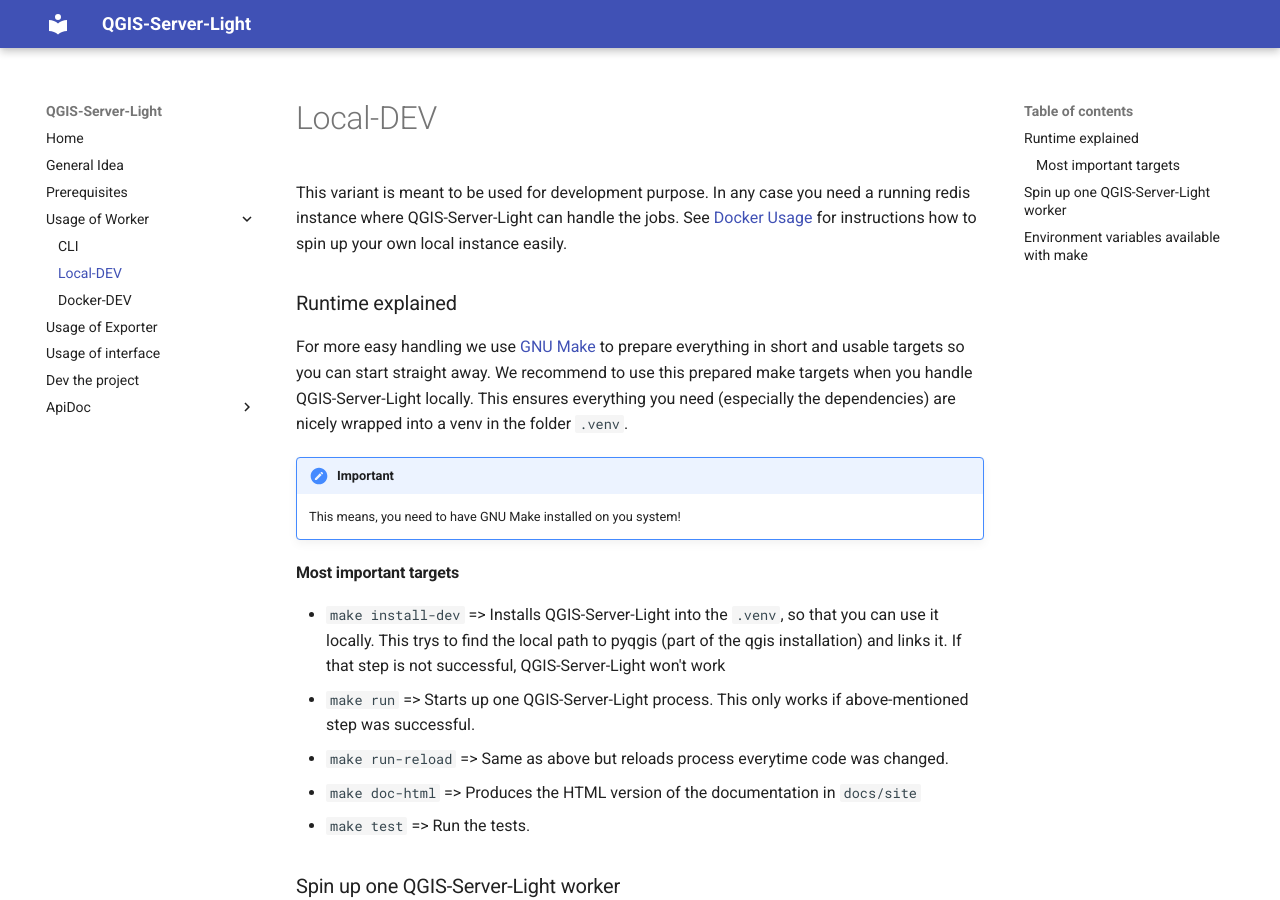
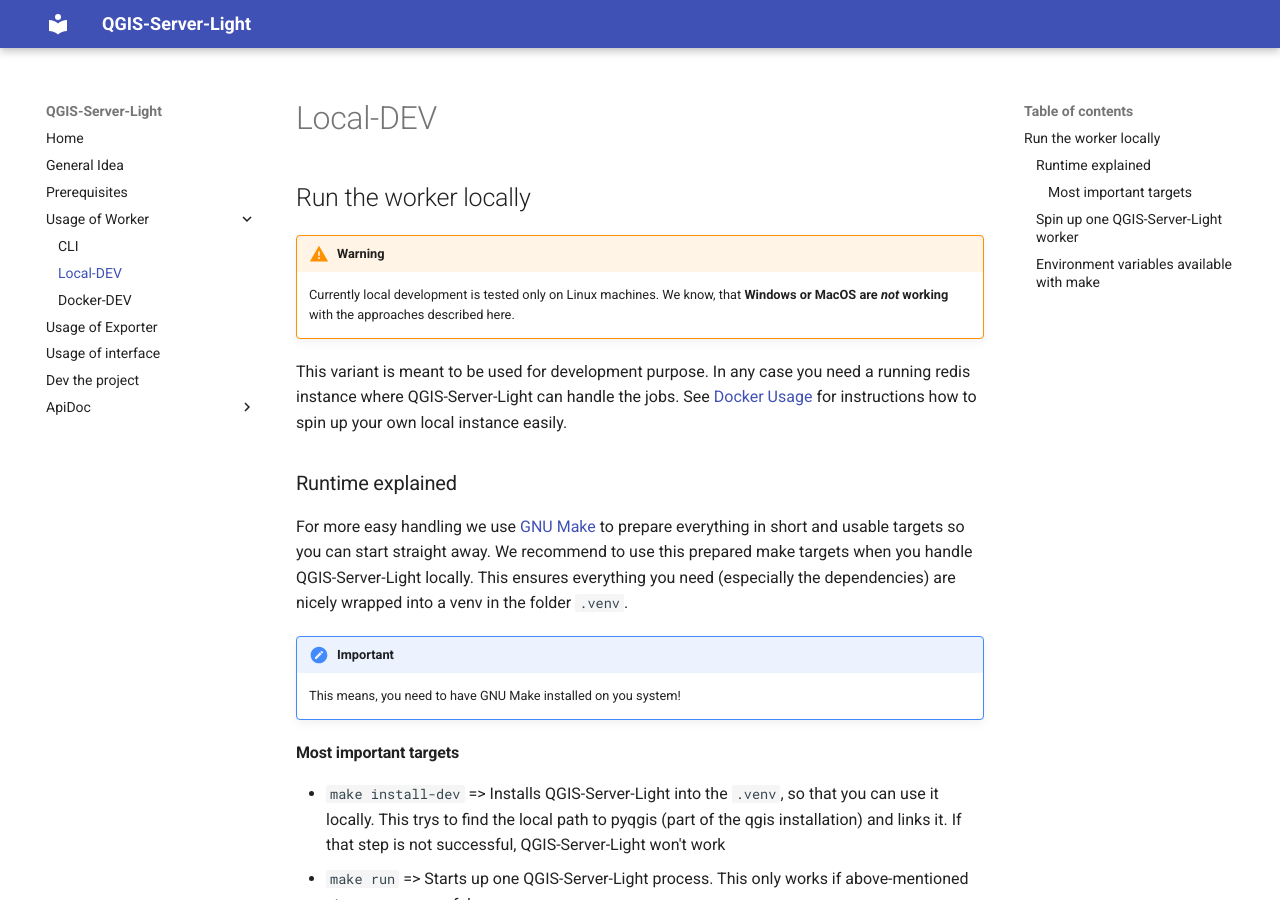
Before and after one commit to opengisch/qgis-server-light, an MkDocs documentation site: the page built from docs/src/usage.worker.local.md, in a window 1280 px wide and 900 px high. Built offline with MkDocs 1.6.1 and Material for MkDocs 9.7.7, drawn with Linux system fonts in a browser that asks for light colours.

Commit message:
imporve info for local runtime

```diff
--- a/docs/src/usage.worker.local.md
+++ b/docs/src/usage.worker.local.md
@@ -1,3 +1,9 @@
+## Run the worker locally
+
+!!! warning
+    Currently local development is tested only on Linux machines. We know, that **Windows or MacOS are *not*
+    working** with the approaches described here.
+
 This variant is meant to be used for development purpose. In any case you need a running redis
 instance where QGIS-Server-Light can handle the jobs. See
 [Docker Usage](usage.qsl.docker.md#spin-up-a-redis-instance) for instructions how to spin up your own local
```
